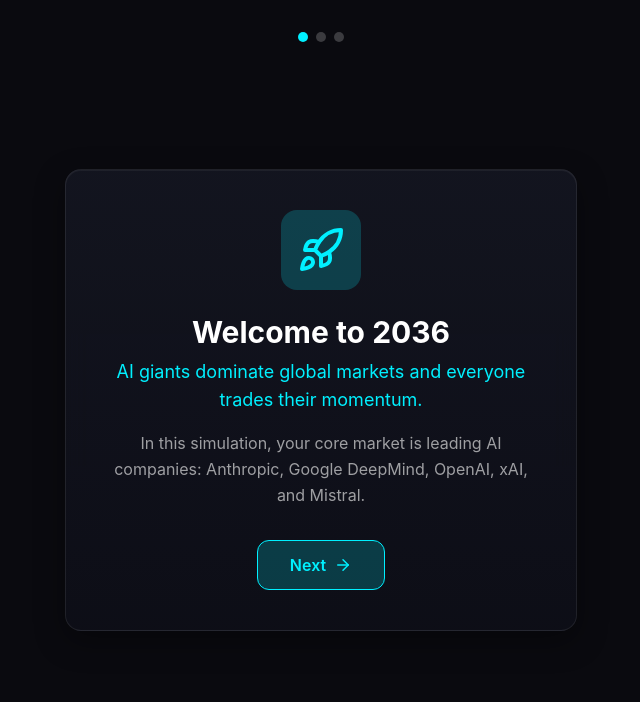
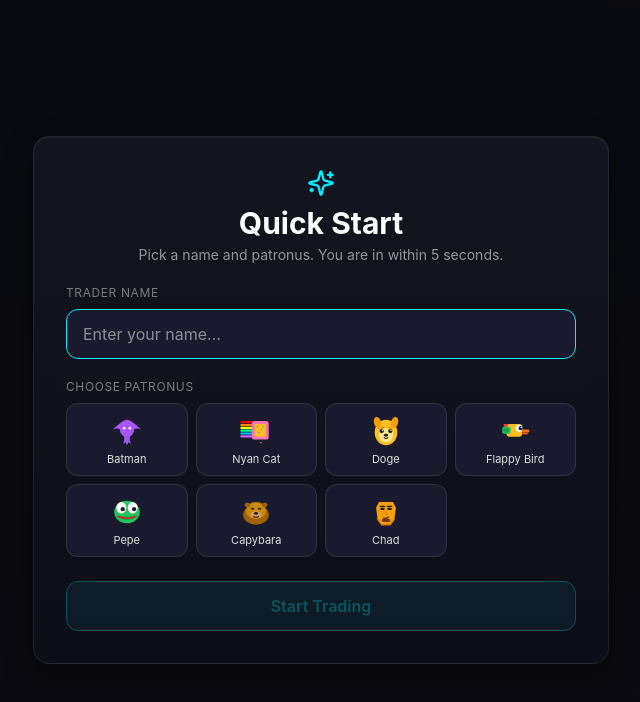
Before and after one commit to Sparkah/kclucl, a Next.js app: page / in a window 1280 px wide. Shown: the top 702 px of the page, without its empty margins (319-959 px from the left). Built offline with nearby package versions, Linux system fonts and the light colour scheme.

Commit message:
Simplify onboarding and add lightweight 2-step tutorial

```diff
--- a/src/components/market-table.tsx
+++ b/src/components/market-table.tsx
@@ -75,7 +75,7 @@
         Markets
       </h3>
       <p className="text-[11px] text-white/35 px-4 mb-3">
-        2036 AI board: the five most traded frontier model companies.
+        Tap any row to select an AI company.
       </p>
       <div className="space-y-1">
         {assets.map((asset) => (
--- a/src/components/onboarding.tsx
+++ b/src/components/onboarding.tsx
@@ -1,95 +1,71 @@
 "use client";
 
-import { useState, useEffect } from "react";
+import { useMemo, useState } from "react";
 import { useGameStore } from "@/store/game-store";
-import { Rocket, TrendingUp, Trophy, Sparkles, ArrowRight } from "lucide-react";
+import { Sparkles } from "lucide-react";
 import { PatronusSprite, PATRONUS_LIST } from "./patronus-sprites";
 
-const steps = [
-  {
-    icon: Rocket,
-    title: "Welcome to 2036",
-    subtitle: "AI giants dominate global markets and everyone trades their momentum.",
-    description:
-      "In this simulation, your core market is leading AI companies: Anthropic, Google DeepMind, OpenAI, xAI, and Mistral.",
-    color: "neon-blue",
-  },
-  {
-    icon: TrendingUp,
-    title: "Paper Trading, Real Skills",
-    subtitle: "You start with ₮10,000 in credits. No real money at risk.",
-    description:
-      "Trade AI leaders in real-time. Learn momentum, drawdown control, and portfolio diversification before touching live capital.",
-    color: "neon-green",
-  },
-  {
-    icon: Trophy,
-    title: "Level Up & Earn",
-    subtitle: "Every trade earns XP. Hit milestones. Unlock achievements.",
-    description:
-      "The more you trade, the more you learn. Diversify your portfolio, spot trends, and climb the ranks from Rookie to Market Master.",
-    color: "neon-purple",
-  },
-];
+export function Onboarding() {
+  const { setName, setPatronus, completeOnboarding } = useGameStore();
+  const [nameInput, setNameInput] = useState("");
+  const [selectedPatronus, setSelectedPatronus] = useState<string | null>(null);
 
-export function Onboarding() {
-  const { onboardingStep, advanceOnboarding, completeOnboarding, setName, setPatronus } = useGameStore();
-  const [nameInput, setNameInput] = useState("");
-  const [phase, setPhase] = useState<"name" | "patronus">("name");
-  const [selectedPatronus, setSelectedPatronus] = useState<string | null>(null);
-  const [visible, setVisible] = useState(false);
+  const canStart = useMemo(
+    () => nameInput.trim().length > 0 && !!selectedPatronus,
+    [nameInput, selectedPatronus]
+  );
 
-  useEffect(() => {
-    // Trigger fade-in after mount
-    const t = setTimeout(() => setVisible(true), 50);
-    return () => clearTimeout(t);
-  }, [onboardingStep]);
+  const handleStart = () => {
+    if (!canStart || !selectedPatronus) return;
+    setName(nameInput.trim());
+    setPatronus(selectedPatronus);
+    completeOnboarding();
+  };
 
-  // Reset visibility on step/phase change for transition
-  useEffect(() => {
-    setVisible(false);
-    const t = setTimeout(() => setVisible(true), 50);
-    return () => clearTimeout(t);
-  }, [onboardingStep, phase]);
+  return (
+    <div className="fixed inset-0 z-50 flex items-center justify-center bg-dark-900/95 p-4">
+      <div className="glass-card w-full max-w-xl rounded-2xl p-6 sm:p-8">
+        <div className="mb-5 text-center">
+          <Sparkles className="mx-auto mb-2 text-neon-blue" size={28} />
+          <h2 className="text-2xl sm:text-3xl font-bold">Quick Start</h2>
+          <p className="mt-1 text-sm text-white/55">Pick a name and patronus. You are in within 5 seconds.</p>
+        </div>
 
-  if (onboardingStep >= steps.length) {
-    // Patronus selection phase
-    if (phase === "patronus") {
-      return (
-        <div className="fixed inset-0 z-50 flex items-center justify-center bg-dark-900">
-          <div
-            className={`glass-card rounded-2xl p-10 max-w-xl w-full mx-4 text-center transition-all duration-500 ${
-              visible ? "opacity-100 scale-100" : "opacity-0 scale-95"
-            }`}
-          >
-            <Sparkles className="mx-auto mb-4 text-neon-purple" size={48} />
-            <h2 className="text-3xl font-bold mb-2">Choose Your Patronus</h2>
-            <p className="text-white/50 mb-6">Pick a patronus for your trading journey</p>
-            <div className="grid grid-cols-4 gap-3 mb-6">
+        <label className="block text-xs uppercase tracking-wider text-white/45 mb-2">Trader Name</label>
+        <input
+          type="text"
+          value={nameInput}
+          onChange={(e) => setNameInput(e.target.value)}
+          onKeyDown={(e) => {
+            if (e.key === "Enter") handleStart();
+          }}
+          placeholder="Enter your name..."
+          className="w-full bg-dark-700 border border-white/10 rounded-xl px-4 py-3 text-base focus:outline-none focus:border-neon-blue transition-colors mb-5"
+          autoFocus
+        />
+
+        <div className="text-xs uppercase tracking-wider text-white/45 mb-2">Choose Patronus</div>
+        <div className="grid grid-cols-4 gap-2 mb-6">
           {PATRONUS_LIST.map((p) => (
             <button
               key={p.id}
               onClick={() => setSelectedPatronus(p.id)}
-                  className={`flex flex-col items-center gap-2 p-3 rounded-xl border-2 transition-all duration-200 ${
+              className={`flex flex-col items-center gap-1.5 rounded-xl border p-2.5 transition-all ${
                 selectedPatronus === p.id
-                      ? "border-neon-purple bg-neon-purple/20 shadow-[0_0_20px_rgba(168,85,247,0.3)]"
+                  ? "border-neon-purple bg-neon-purple/20 shadow-[0_0_18px_rgba(168,85,247,0.25)]"
                   : "border-white/10 bg-dark-700 hover:border-white/30"
               }`}
             >
-                  <PatronusSprite id={p.id} size={40} />
-                  <span className="text-xs font-medium">{p.name}</span>
+              <PatronusSprite id={p.id} size={34} />
+              <span className="text-[11px] leading-none text-white/85">{p.name}</span>
             </button>
           ))}
         </div>
+
         <button
-              onClick={() => {
-                if (selectedPatronus) {
-                  setPatronus(selectedPatronus);
-                  completeOnboarding();
-                }
-              }}
-              disabled={!selectedPatronus}
-              className="w-full bg-neon-purple/20 border border-neon-purple text-neon-purple rounded-xl px-6 py-3 font-semibold hover:bg-neon-purple/30 transition-colors disabled:opacity-30 disabled:cursor-not-allowed"
+          onClick={handleStart}
+          disabled={!canStart}
+          className="w-full rounded-xl border border-neon-blue bg-neon-blue/20 px-6 py-3 font-semibold text-neon-blue hover:bg-neon-blue/30 disabled:opacity-30 disabled:cursor-not-allowed transition-colors"
         >
           Start Trading
         </button>
@@ -97,93 +73,3 @@
     </div>
   );
 }
-
-    // Name entry phase
-    return (
-      <div className="fixed inset-0 z-50 flex items-center justify-center bg-dark-900">
-        <div
-          className={`glass-card rounded-2xl p-10 max-w-md w-full mx-4 text-center transition-all duration-500 ${
-            visible ? "opacity-100 scale-100" : "opacity-0 scale-95"
-          }`}
-        >
-          <Sparkles className="mx-auto mb-4 text-neon-orange" size={48} />
-          <h2 className="text-3xl font-bold mb-2">What should we call you?</h2>
-          <p className="text-white/50 mb-6">Choose your trader name</p>
-          <input
-            type="text"
-            value={nameInput}
-            onChange={(e) => setNameInput(e.target.value)}
-            onKeyDown={(e) => {
-              if (e.key === "Enter" && nameInput.trim()) {
-                setName(nameInput.trim());
-                setPhase("patronus");
-              }
-            }}
-            placeholder="Enter your name..."
-            className="w-full bg-dark-700 border border-white/10 rounded-xl px-4 py-3 text-center text-lg focus:outline-none focus:border-neon-blue transition-colors mb-4"
-            autoFocus
-          />
-          <button
-            onClick={() => {
-              if (nameInput.trim()) {
-                setName(nameInput.trim());
-                setPhase("patronus");
-              }
-            }}
-            disabled={!nameInput.trim()}
-            className="w-full bg-neon-blue/20 border border-neon-blue text-neon-blue rounded-xl px-6 py-3 font-semibold hover:bg-neon-blue/30 transition-colors disabled:opacity-30 disabled:cursor-not-allowed"
-          >
-            Next <ArrowRight size={16} className="inline ml-1" />
-          </button>
-        </div>
-      </div>
-    );
-  }
-
-  const step = steps[onboardingStep];
-  const Icon = step.icon;
-  const colorMap: Record<string, string> = {
-    "neon-blue": "text-neon-blue border-neon-blue bg-neon-blue/20",
-    "neon-green": "text-neon-green border-neon-green bg-neon-green/20",
-    "neon-purple": "text-neon-purple border-neon-purple bg-neon-purple/20",
-  };
-  const colors = colorMap[step.color];
-
-  return (
-    <div className="fixed inset-0 z-50 flex items-center justify-center bg-dark-900">
-      {/* Progress dots */}
-      <div className="absolute top-8 flex gap-2">
-        {steps.map((_, i) => (
-          <div
-            key={i}
-            className={`w-2.5 h-2.5 rounded-full transition-colors ${
-              i <= onboardingStep ? "bg-neon-blue" : "bg-white/20"
-            }`}
-          />
-        ))}
-      </div>
-
-      <div
-        className={`glass-card rounded-2xl p-10 max-w-lg w-full mx-4 text-center transition-all duration-400 ${
-          visible ? "opacity-100 translate-x-0" : "opacity-0 translate-x-8"
-        }`}
-      >
-        <div className={`inline-flex p-4 rounded-2xl mb-6 ${colors}`}>
-          <Icon size={48} />
-        </div>
-
-        <h2 className="text-3xl font-bold mb-2">{step.title}</h2>
-        <p className={`text-lg mb-4 ${colors.split(" ")[0]}`}>{step.subtitle}</p>
-        <p className="text-white/60 mb-8 leading-relaxed">{step.description}</p>
-
-        <button
-          onClick={advanceOnboarding}
-          className={`inline-flex items-center gap-2 border rounded-xl px-8 py-3 font-semibold hover:opacity-80 transition-opacity ${colors}`}
-        >
-          {onboardingStep === steps.length - 1 ? "Let's Go" : "Next"}
-          <ArrowRight size={18} />
-        </button>
-      </div>
-    </div>
-  );
-}
--- a/src/components/trade-panel.tsx
+++ b/src/components/trade-panel.tsx
@@ -12,7 +12,11 @@
   content: string;
 };
 
-export function TradePanel() {
+type TradePanelProps = {
+  onAiAnalysisStart?: () => void;
+};
+
+export function TradePanel({ onAiAnalysisStart }: TradePanelProps) {
   const { assets, selectedAssetId, credits, positions, buyAsset, sellAsset, patronus, name } = useGameStore();
   const [orderSize, setOrderSize] = useState(50);
   const [showSizeSelector, setShowSizeSelector] = useState(false);
@@ -75,6 +79,7 @@
 
   const handleAnalyse = async () => {
     if (analysisLoading) return;
+    onAiAnalysisStart?.();
     setAnalysisLoading(true);
     setChatOpen(true);
     try {
@@ -248,6 +253,9 @@
         )}
         {analysisLoading ? "Analysing..." : "AI Analysis"}
       </button>
+      <p className="mt-1.5 text-[11px] text-white/35 text-center">
+        Tip: Ask short questions like "buy now?" or "explain this move".
+      </p>
 
       {/* Patronus chat */}
       {chatOpen && (
```
Also changed, not shown: src/app/page.tsx (+37 -10 lines). Lines whose indentation alone changed are shown as unchanged.
